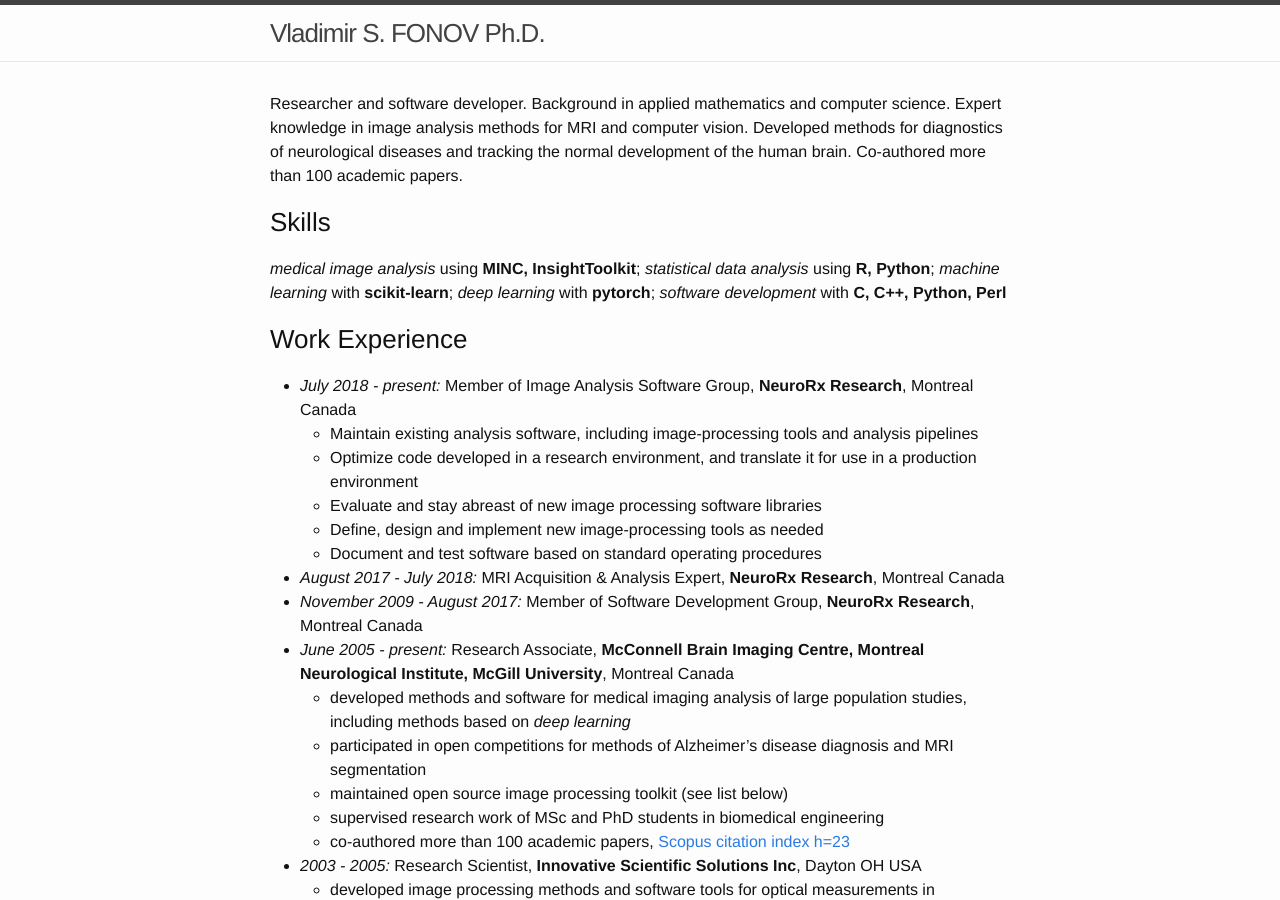
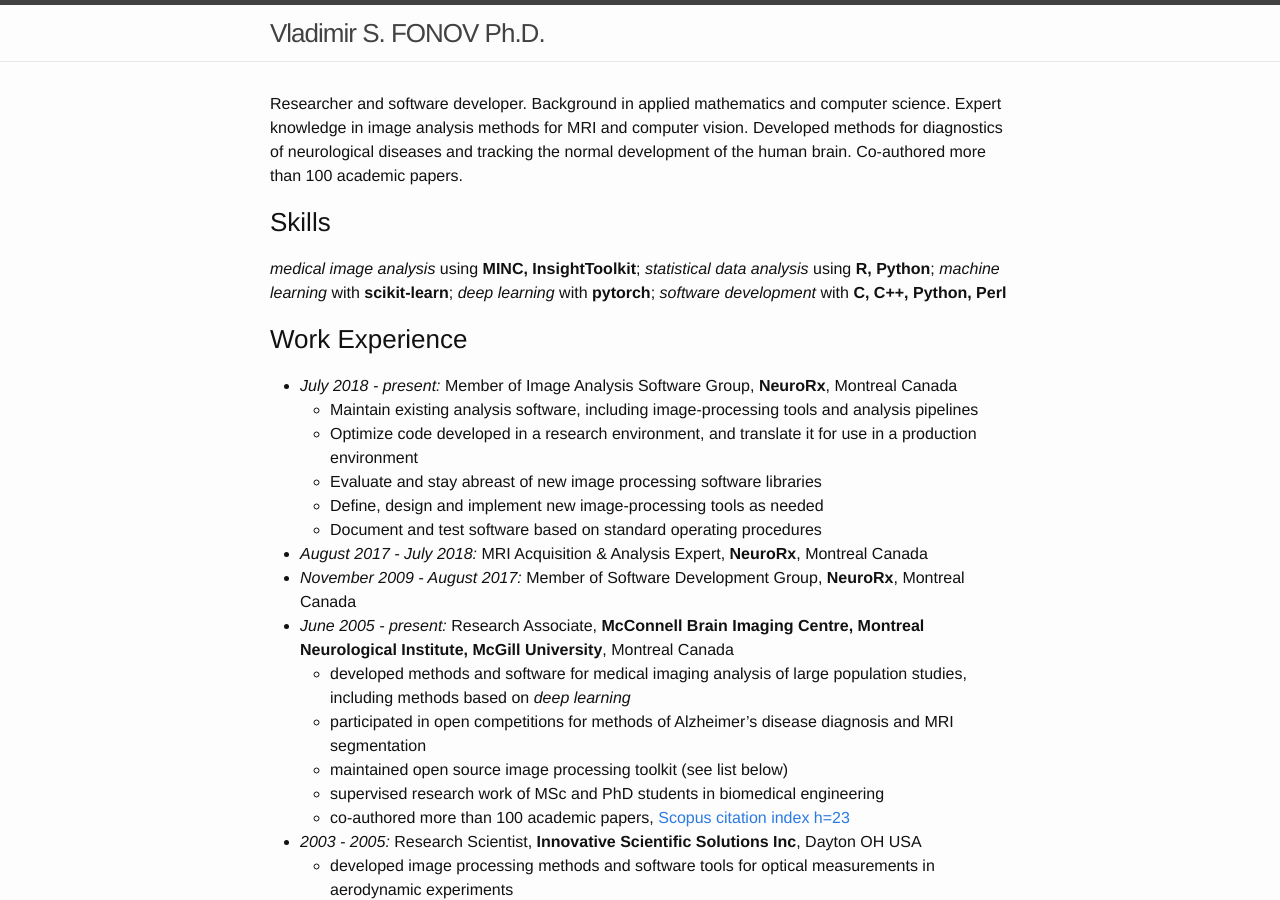
Before and after one commit to vfonov/vfonov.github.io, a Jekyll site: the page built from CV_NEURORX.md, in a window 1280 px wide and 900 px high. Built offline with Jekyll 4.4.1, drawn with Linux system fonts in a browser that asks for light colours.

Commit message:
Fixed NeuroRX CV

```diff
--- a/CV_NEURORX.md
+++ b/CV_NEURORX.md
@@ -9,14 +9,14 @@
 *medical image analysis* using **MINC, InsightToolkit**; *statistical data analysis* using **R, Python**; *machine learning* with **scikit-learn**; *deep learning* with **pytorch**; *software development* with **C, C++, Python, Perl**
 
 ### Work Experience
-* *July 2018 - present:* Member of Image Analysis Software Group, **NeuroRx Research**, Montreal Canada
+* *July 2018 - present:* Member of Image Analysis Software Group, **NeuroRx**, Montreal Canada
    *  Maintain existing analysis software, including image-processing tools and analysis pipelines
    *  Optimize code developed in a research environment, and translate it for use in a production environment
    *  Evaluate and stay abreast of new image processing software libraries
    *  Define, design and implement new image-processing tools as needed
    *  Document and test software based on standard operating procedures
-* *August 2017 - July 2018:* MRI Acquisition & Analysis Expert, **NeuroRx Research**, Montreal Canada
-* *November 2009 - August 2017:* Member of Software Development Group, **NeuroRx Research**, Montreal Canada
+* *August 2017 - July 2018:* MRI Acquisition & Analysis Expert, **NeuroRx**, Montreal Canada
+* *November 2009 - August 2017:* Member of Software Development Group, **NeuroRx**, Montreal Canada
 * *June 2005 - present:* Research Associate, **McConnell Brain Imaging Centre, Montreal Neurological Institute, McGill University**, Montreal Canada
    * developed methods and software for medical imaging analysis of large population studies, including methods based on *deep learning*
    * participated in open competitions for methods of Alzheimer's disease diagnosis and MRI segmentation
```
